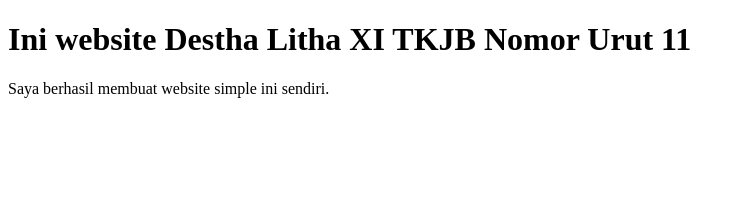
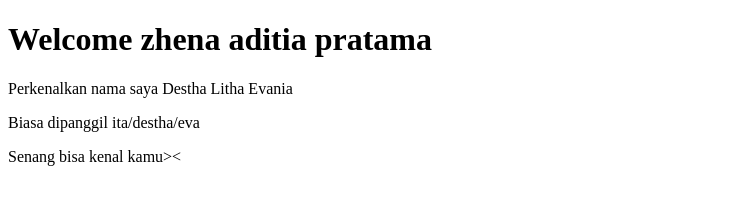
Before and after one commit to destha-tkjb-11/destha-tkjb-11.github.io, a plain HTML site: page index.html in a window 1280 px wide. Shown: the whole page, without its empty margins (0-745 px from the left). Drawn offline with Linux system fonts and the light colour scheme.

Commit message:
Update index.html

```diff
--- a/index.html
+++ b/index.html
@@ -5,7 +5,9 @@
  <title>Destha-XITKJB-11</title>
  </head>
 <body>
-<h1> Ini website Destha Litha XI TKJB Nomor Urut 11</h1>
-<p> Saya berhasil membuat website simple ini sendiri. </p>
+<h1> Welcome zhena aditia pratama </h1>
+<p> Perkenalkan nama saya Destha Litha Evania </p>
+<p> Biasa dipanggil ita/destha/eva </p>
+<p> Senang bisa kenal kamu>< </p>
 </body>
 </html>
```
